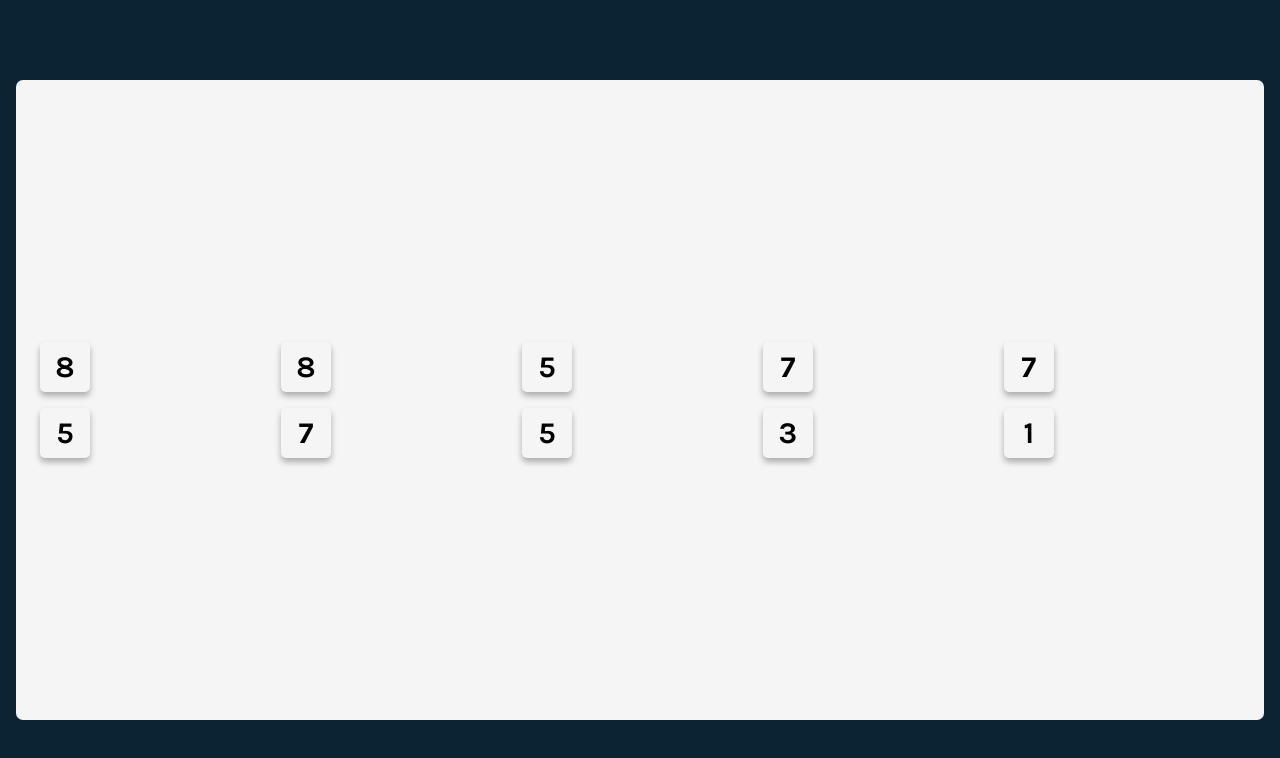
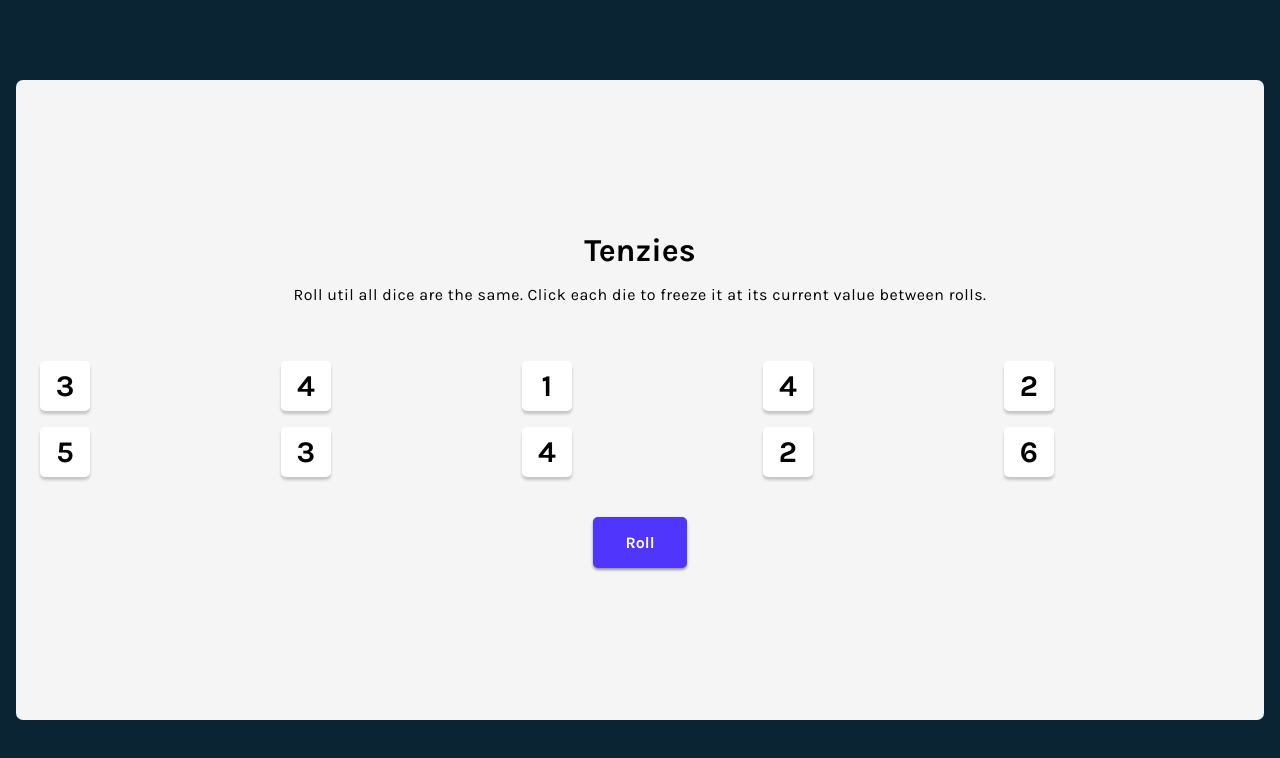
Before and after one commit to oliwierPosiakow/tenziesReact, a React (Vite) app: page / in a window 1280 px wide. Shown: the top 758 px of the page. Built offline with nearby package versions, Linux system fonts and the light colour scheme.

Commit message:
added dices functionality

```diff
--- a/src/components/App.jsx
+++ b/src/components/App.jsx
@@ -1,23 +1,58 @@
 import '../css/app.css'
 import Dice from './Dice'
+import React from 'react'
+import {nanoid} from 'nanoid'
 
 function App() {
+  const [diceArr, setDiceArr] = React.useState(newDice())
+  const diceElements = diceArr.map(el => <Dice key={el.id} number={el.value} isHeld={el.isHeld} handleClick={() => holdDice(el.id)}/>)
 
-  const diceArr = []
-
-  for(let i=0; i<10; i++){
-    const randomVal = Math.floor(Math.random() * 9)+1
-    diceArr[i] = <Dice key={i} number={randomVal}/>
+  function newDie(){
+    return {
+      value: Math.ceil(Math.random() * 6),
+      isHeld: false,
+      id: nanoid()
+    }
   }
 
-  console.log(diceArr)
+  function holdDice(id){
+    setDiceArr(prevDiceArr => {
+      const newDiceArr = prevDiceArr.map(dice => {
+        if(dice.id === id){
+          dice = {...dice, isHeld: !dice.isHeld}
+        }
+        return dice
+      })
+      return newDiceArr
+    })
+  }
+
+  function handleRoll(){
+    setDiceArr(prevDiceArr => prevDiceArr.map(dice => {
+        return dice.isHeld  ? dice : newDie()
+      })
+    )
+  }
+
+  function newDice(){
+    const diceArr = []
+    for(let i=0; i<10; i++){
+      diceArr.push(newDie())
+    }
+    return diceArr
+  }
 
   return (
     <div className="App">
       <main>
+        <h1 className="title">Tenzies</h1>
+        <div className="info">
+          <p>Roll util all dice are the same. Click each die to freeze it at its current value between rolls.</p>
+        </div>
         <div className="dice--container">
-          {diceArr}
+          {diceElements}
         </div>
+        <button onClick={handleRoll} className="rollDice">Roll</button>
       </main>
     </div>
   )
--- a/src/components/Dice.jsx
+++ b/src/components/Dice.jsx
@@ -1,8 +1,11 @@
 import '../css/dice.css'
 
 export default function Dice(props){
+    const styles = {
+        backgroundColor: props.isHeld === true ? '#59e390' : 'white'
+    }
     return(
-        <div className="dice">
+        <div className='dice' style={styles} onClick={props.handleClick}>
             <h2>{props.number}</h2>
         </div>
     )
--- a/src/css/app.css
+++ b/src/css/app.css
@@ -9,12 +9,36 @@
   justify-content: center;
   align-items: center;
   height: 100%;
+  flex-direction: column;
 }
-.App .dice--container {
+.App main .dice--container {
   padding: 1.5em;
   width: 100%;
   display: grid;
   grid-template: auto auto/repeat(5, 1fr);
   gap: 0.3em;
   row-gap: 1em;
+  margin-bottom: 1em;
+}
+.App main .rollDice {
+  padding: 1em 2em;
+  border: none;
+  background: #5035fd;
+  font-weight: 700;
+  font-size: 1rem;
+  color: white;
+  box-shadow: 0px 2px 3px rgba(0, 0, 0, 0.4);
+  border-radius: 5px;
+  cursor: pointer;
+}
+.App main .title {
+  margin: 0;
+}
+.App main .info {
+  padding: 0 2em;
+  margin-bottom: 1em;
+  text-align: center;
+  font-weight: 400;
+  line-height: 1.3;
+  letter-spacing: 0.5px;
 }/*# sourceMappingURL=App.css.map */
--- a/src/css/dice.css
+++ b/src/css/dice.css
@@ -2,15 +2,20 @@
   display: flex;
   justify-content: center;
   align-items: center;
-  box-shadow: 0px 4px 6px rgba(0, 0, 0, 0.3);
+  box-shadow: 0px 3px 3px rgba(0, 0, 0, 0.2);
   border-radius: 5px;
   width: 50px;
   height: 50px;
   font-size: 1.25rem;
   font-weight: 700;
   cursor: pointer;
+  background: white;
 }
 
 div.dice:hover {
   background: rgba(0, 0, 0, 0.05);
+}
+
+.heldBackground {
+  background: #59e390;
 }/*# sourceMappingURL=dice.css.map */
--- a/src/scss/app.scss
+++ b/src/scss/app.scss
@@ -9,8 +9,7 @@
         justify-content: center;
         align-items: center;
         height: 100%;
-    }
-
+        flex-direction: column;
         .dice--container{
             padding: 1.5em;
             width: 100%;
@@ -18,5 +17,29 @@
             grid-template: auto auto / repeat(5,1fr);
             gap: .3em;
             row-gap: 1em;
+            margin-bottom: 1em;
+        }
+        .rollDice{
+            padding: 1em 2em;
+            border: none;
+            background: #5035fd;
+            font-weight: 700;
+            font-size: 1rem;
+            color: white;
+            box-shadow: 0px 2px 3px rgba($color: #000000, $alpha: .4);
+            border-radius: 5px;
+            cursor: pointer;
+        }
+        .title{
+            margin: 0;
+        }
+        .info{
+            padding: 0 2em;
+            margin-bottom: 1em;
+            text-align: center;
+            font-weight: 400;
+            line-height: 1.3;
+            letter-spacing: .5px;
         }
     }
+}
--- a/src/scss/dice.scss
+++ b/src/scss/dice.scss
@@ -2,15 +2,20 @@
     display: flex;
     justify-content: center;
     align-items: center;
-    box-shadow: 0px 4px 6px rgba($color: #000000, $alpha: .3);
+    box-shadow: 0px 3px 3px rgba($color: #000000, $alpha: .2);
     border-radius: 5px;
     width: 50px;
     height: 50px;
     font-size: 1.25rem;
     font-weight: 700;
     cursor: pointer;
+    background: white;
 }
 
 div.dice:hover{
     background: rgba($color: #000000, $alpha: .05);
 }
+
+.heldBackground{
+    background: #59e390;
+}
--- a/src/scss/index.scss
+++ b/src/scss/index.scss
@@ -18,5 +18,4 @@ body{
         min-height: 100vh;
         padding: 1em;
     }
-
 }
```
Also changed, not shown: 2 other files (tests, documents, lock files or other folders). Lines whose indentation alone changed are shown as unchanged.
